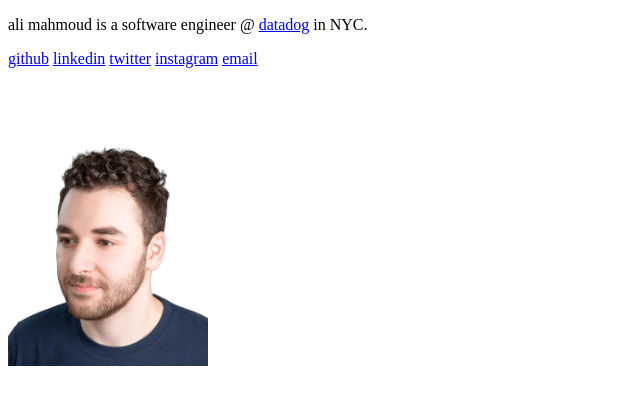
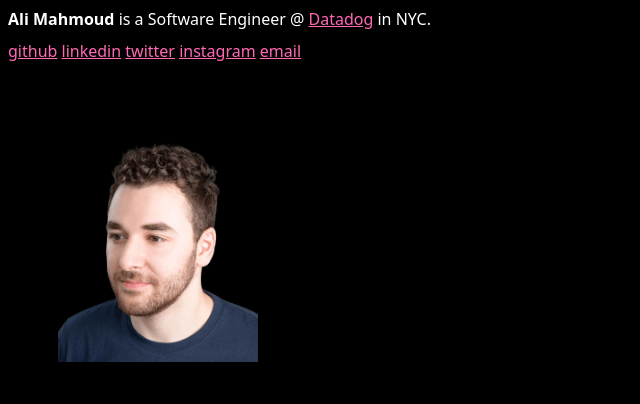
Before and after one commit to babbins/alimahmoud.me, an Eleventy site: page index.html in a window 1280 px wide. Shown: the whole page, without its empty margins (0-640 px from the left). Built offline with nearby package versions, Linux system fonts and the light colour scheme; Eleventy itself is replaced by a stand-in of ours; files that its build step writes are made by us from their sources.

Commit message:
restyle, add css reset

```diff
--- /dev/null
+++ b/css/reset.css
@@ -0,0 +1,129 @@
+/* http://meyerweb.com/eric/tools/css/reset/
+   v2.0 | 20110126
+   License: none (public domain)
+*/
+html,
+body,
+div,
+span,
+applet,
+object,
+iframe,
+h1,
+h2,
+h3,
+h4,
+h5,
+h6,
+p,
+blockquote,
+pre,
+a,
+abbr,
+acronym,
+address,
+big,
+cite,
+code,
+del,
+dfn,
+em,
+img,
+ins,
+kbd,
+q,
+s,
+samp,
+small,
+strike,
+strong,
+sub,
+sup,
+tt,
+var,
+b,
+u,
+i,
+center,
+dl,
+dt,
+dd,
+ol,
+ul,
+li,
+fieldset,
+form,
+label,
+legend,
+table,
+caption,
+tbody,
+tfoot,
+thead,
+tr,
+th,
+td,
+article,
+aside,
+canvas,
+details,
+embed,
+figure,
+figcaption,
+footer,
+header,
+hgroup,
+menu,
+nav,
+output,
+ruby,
+section,
+summary,
+time,
+mark,
+audio,
+video {
+  margin: 0;
+  padding: 0;
+  border: 0;
+  font-size: 100%;
+  font: inherit;
+  vertical-align: baseline;
+}
+/* HTML5 display-role reset for older browsers */
+article,
+aside,
+details,
+figcaption,
+figure,
+footer,
+header,
+hgroup,
+menu,
+nav,
+section {
+  display: block;
+}
+body {
+  line-height: 1;
+}
+ol,
+ul {
+  list-style: none;
+}
+blockquote,
+q {
+  quotes: none;
+}
+blockquote:before,
+blockquote:after,
+q:before,
+q:after {
+  content: "";
+  content: none;
+}
+table {
+  border-collapse: collapse;
+  border-spacing: 0;
+}
+/* end meyer reset */
--- a/css/style.css
+++ b/css/style.css
@@ -1,6 +1,21 @@
+body {
+  font-family: system-ui;
+  color: white;
+  background-color: black;
+}
+
+section + section {
+  margin-top: 10px;
+}
+
+a {
+  color: hotpink;
+}
+
 #ali-img {
   display: block;
   width: 200px;
   height: 250px;
-  margin-top: 48px;
+  margin-left: 50px;
+  margin-top: 50px;
 }
--- a/index.html
+++ b/index.html
@@ -6,20 +6,22 @@
     <link rel="stylesheet" href="css/style.css" />
   </head>
   <body>
-    <p>
-      ali mahmoud is a software engineer @
-      <a href="https://datadoghq.com/">datadog</a>
-      in NYC.
-    </p>
-    <a href="https://github.com/babbins">github</a>
-    <a href="https://linkedin.com/in/ali-mahmoud">linkedin</a>
-    <a href="https://twitter.com/ali4rl">twitter</a>
-    <a href="https://instagram.com/ali4rl">instagram</a>
-    <a
-      href="mailto:someone@yoursite.com?subject=Hey%20Ali%2C%20Whats%20Your%20Secret%3F"
-      >email</a
-    >
-    <img id="ali-img" src="img/ali.png"></img>
+    <main>
+      <section id="headline">
+        <b>Ali Mahmoud</b> is a Software Engineer @
+        <a href="https://datadoghq.com/">Datadog</a>
+        in NYC.
+      </section>
+      <section id="social-links">
+        <a href="https://github.com/babbins" target="_blank">github</a>
+        <a href="https://linkedin.com/in/ali-mahmoud" target="_blank">linkedin</a>
+        <a href="https://twitter.com/ali4rl" target="_blank">twitter</a>
+        <a href="https://instagram.com/ali4rl" target="_blank">instagram</a>
+        <a href="mailto:someone@yoursite.com?subject=Hey%20Ali%2C%20Whats%20Your%20Secret%3F">email</a>
+      </section>
+
+      <img id="ali-img" src="img/ali.png"></img>
+    </main>
     <script src="js/headSpin.js"></script>
   </body>
 </html>
--- a/js/headSpin.js
+++ b/js/headSpin.js
@@ -1,23 +1,12 @@
 const imgEl = document.querySelector("#ali-img");
 
 function rotateImg(e) {
-  let mouseX, mouseY;
-
-  if (e.targetTouches && e.targetTouches[0]) {
-    e = e.targetTouches[0];
-    mouseX = e.pageX;
-    mouseY = e.pageY;
-  } else {
-    mouseX = e.clientX;
-    mouseY = e.clientY;
-  }
-
   const imgElBox = imgEl.getBoundingClientRect();
   const centerX = imgElBox.left + imgElBox.width / 2 - window.pageXOffset;
   const centerY = imgElBox.top + imgElBox.height / 2 - window.pageYOffset;
 
-  const radians = Math.atan2(mouseX - centerX, mouseY - centerY);
-  const degrees = radians * (180 / Math.PI) * -1 + 180;
+  const radians = Math.atan2(e.clientX - centerX, e.clientY - centerY);
+  const degrees = radians * (180 / Math.PI) * -1 + -90;
 
   imgEl.style.transform = "rotate(" + degrees + "deg)";
 }
```
